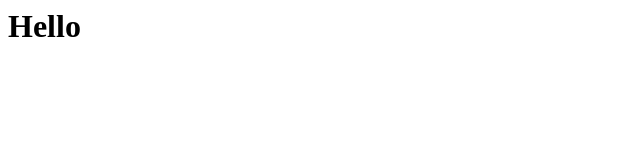
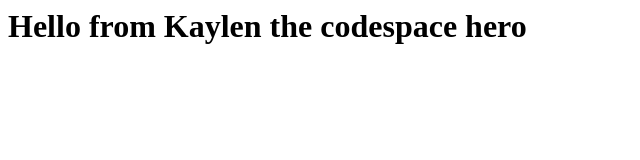
Before and after one commit to Xaidor/skills-code-with-codespaces, a plain HTML site: page index.html in a window 1280 px wide. Shown: the whole page, without its empty margins (0-640 px from the left). Drawn offline with Linux system fonts and the light colour scheme.

Commit message:
Added greating

```diff
--- a/index.html
+++ b/index.html
@@ -1,3 +1,3 @@
 <html>
-  <h1>Hello</h1>
+  <h1>Hello from Kaylen the codespace hero</h1>
 </html>
```
